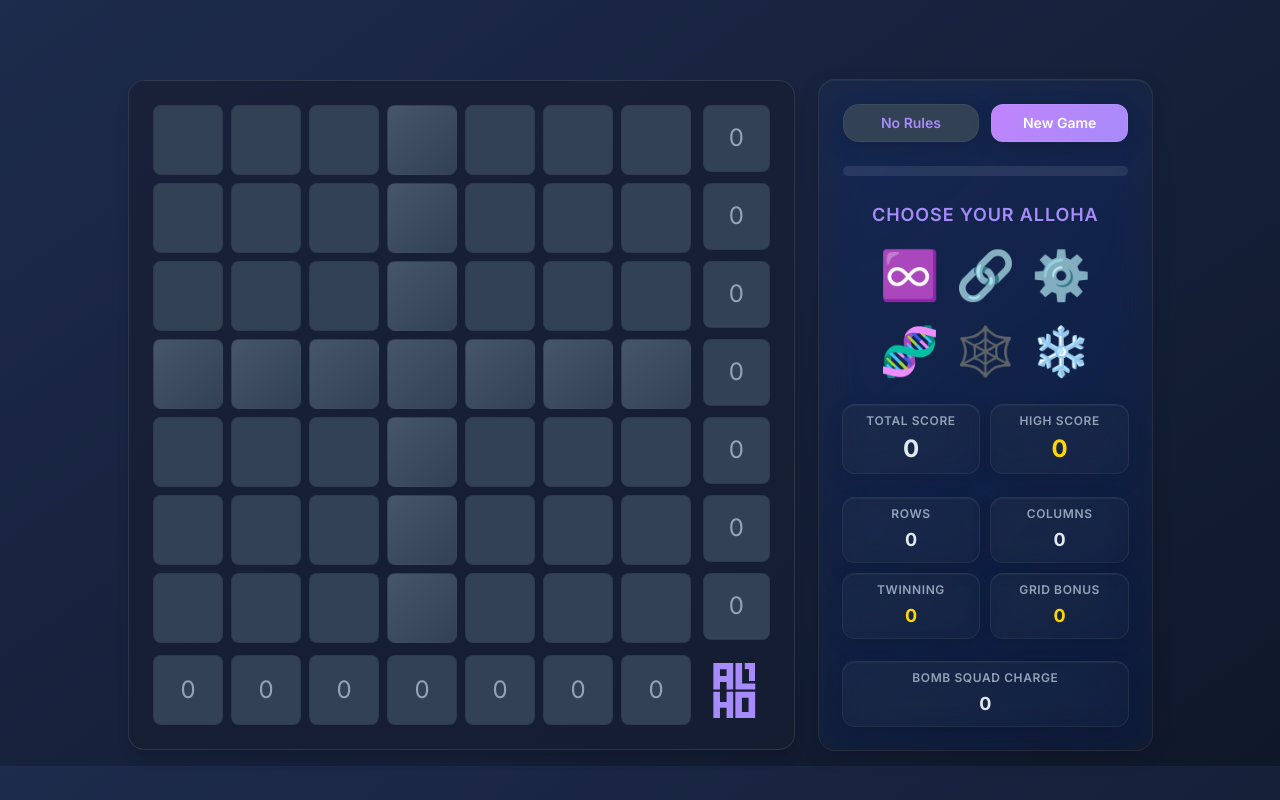
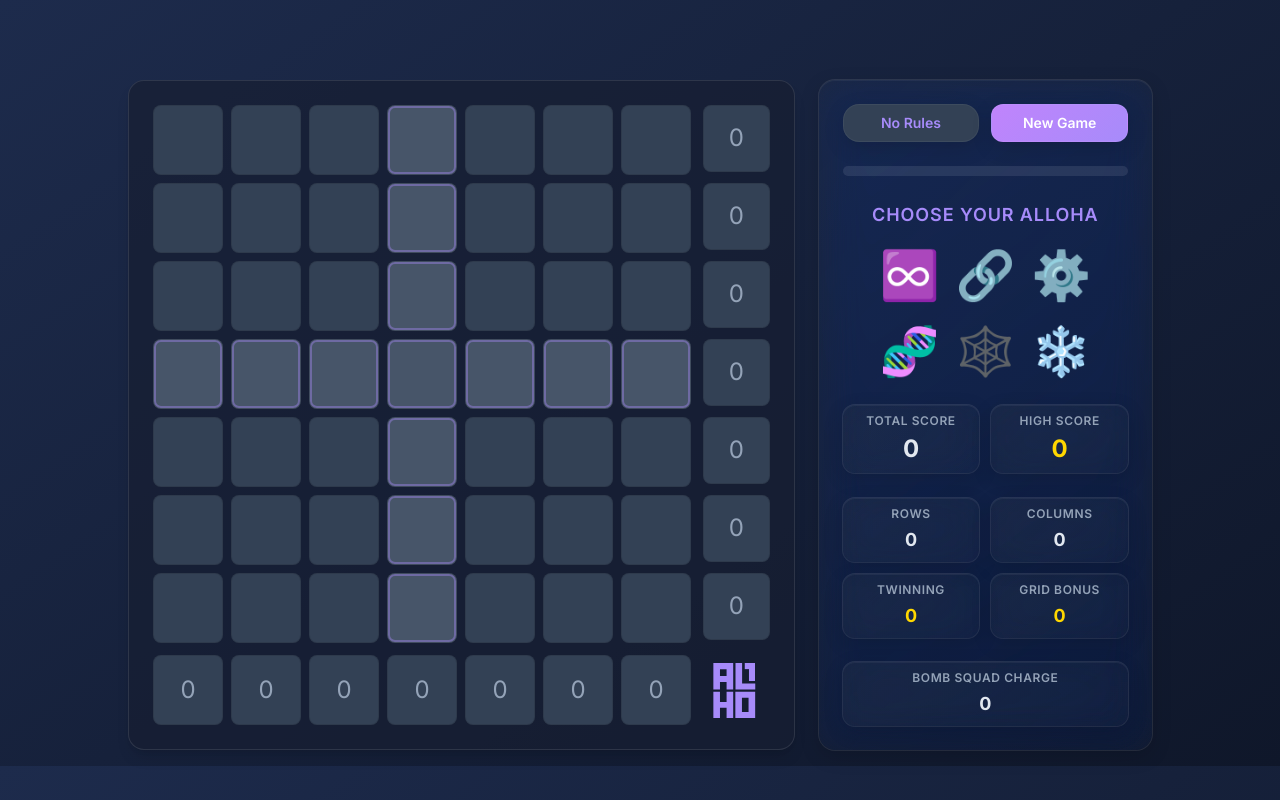
Before and after one commit to abhimanyulodha/Endless-Bendless, a plain HTML site: page index.html in a window 1280 px wide. Drawn offline with nearby package versions, Linux system fonts and the light colour scheme.

Commit message:
Update index.html

```diff
--- a/index.html
+++ b/index.html
@@ -18,7 +18,6 @@
             --accent: #A78BFA; /* Violet 400 */
             --accent-light: #334155; /* Slate 700 */
             --accent-gradient: linear-gradient(135deg, #C084FC 0%, #A78BFA 100%);
-            --cross-highlight: linear-gradient(135deg, #475569 0%, #334155 100%); /* Slate 600 to 700 */
             --stuck-block: linear-gradient(135deg, #5B21B6 0%, #4C1D95 100%); /* Deep violet 800/900 */
 
             /* Enhanced glass effects */
@@ -192,7 +191,11 @@
         @keyframes pulse { 0% { transform: scale(1); box-shadow: 0 0 0 0 rgba(167, 139, 250, 0.4); } 50% { transform: scale(1.05); box-shadow: 0 0 0 10px rgba(167, 139, 250, 0); } 100% { transform: scale(1); box-shadow: 0 0 0 0 rgba(167, 139, 250, 0); } }
         #roll-dice-btn:not(:disabled) { animation: pulse 2s infinite; }
 
-        .cross-cell { background: var(--cross-highlight) !important; }
+        .cross-cell {
+            background: #475569 !important; /* A solid, slightly lighter slate */
+            box-shadow: inset 0 0 0 2px rgba(167, 139, 250, 0.4); /* A soft inner glow using the accent color */
+        }
+
         .stuck-cell { background: var(--stuck-block) !important; color: #d8b4fe; font-size: 2rem; font-weight: 600; }
         .cursor-target { cursor: crosshair !important; }
 
```
